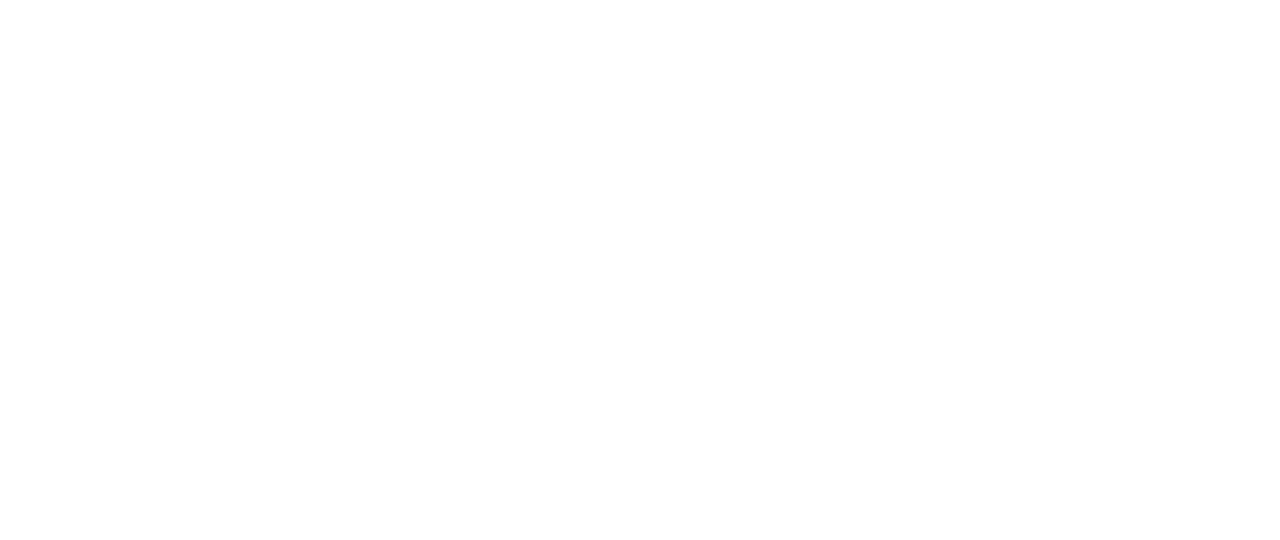
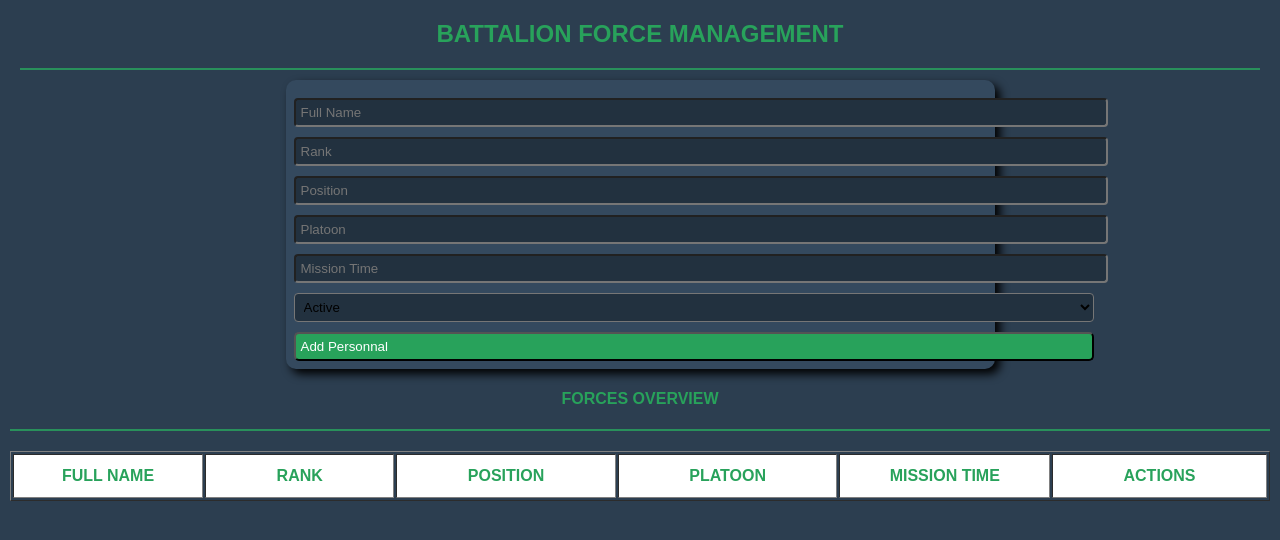
Before and after one commit to MikiLevi/Test-12-09-2, a plain HTML site: page index.html in a window 1280 px wide. Drawn offline with Linux system fonts and the light colour scheme.

Commit message:
html and css

```diff
--- a/index.html
+++ b/index.html
@@ -1,12 +1,60 @@
 <!DOCTYPE html>
 <html lang="en">
+
 <head>
     <meta charset="UTF-8">
     <meta name="viewport" content="width=device-width, initial-scale=1.0">
     <title>Document</title>
-    <link rel="stylesheet" href="">
+    <link rel="stylesheet" href="style.css">
 </head>
+
 <body>
 
+    <header>
+        <div id="title">
+            <h2>BATTALION FORCE MANAGEMENT</h2>
+        </div>
+    </header>
+    <main>
+        <div id="border">
+            <div class="input-au">
+                <input id="name" name="text" placeholder="Full Name" class="input-box">
+                <input id="rank" name="text" placeholder="Rank" class="input-box">
+                <input id="position" name="text" placeholder="Position" class="input-box">
+                <input id="platoon" name="text" placeholder="Platoon" class="input-box">
+                <input id="mission" name="text" placeholder="Mission Time" class="input-box">
+                <select id="select" class="input-box">
+                    <option value="">Active</option>
+                    <option value="">Reserve</option>
+                    <option value="">Retired</option>
+                </select>
+                <button id="add-person" class="input-box" onclick="add()">Add Personnal</button>
+            </div>
+        </div>
+        <div id="h4">
+            <h4>FORCES OVERVIEW</h4>
+        </div>
+        <div class="table-all">
+            <table border="1" class="table">
+                <thead id="thead">
+                    <tr>
+                        <th>FULL NAME</th>
+                        <th>RANK</th>
+                        <th>POSITION</th>
+                        <th>PLATOON</th>
+                        <th>MISSION TIME</th>
+                        <th>ACTIONS</th>
+                    </tr>
+                </thead>
+                <tbody id="tbody">
+                </tbody>
+            </table>
+        </div>
+    </main>
+
+
+    <footer></footer>
+    <script defer src="./script.js"></script>
 </body>
+
 </html>
--- a/script.js
+++ b/script.js
@@ -0,0 +1,16 @@
+const full_name = document.querySelector(`#name`)
+const rank = document.querySelector(`#rank`)
+const position = document.querySelector(`#position`)
+const platoon = document.querySelector(`#platoon`)
+const mission = document.querySelector(`#mission`)
+const select = document.querySelector(`#select`)
+const person = document.querySelector(`add-person`)
+const table = document.querySelector(`.table`)
+const tbody = document.querySelector(`#tbody`)
+
+const nwe_tr = document.createElement(`tr`)
+
+function add(){
+    if
+    tbody.append(nwe_tr)
+}
--- a/style.css
+++ b/style.css
@@ -0,0 +1,80 @@
+body {
+    margin: 10px;
+    background-color: #2C3E50;
+    justify-content: center;
+    text-align: center;
+    font-family: sans-serif;
+}
+
+header {
+    border-bottom: 2px solid #29905B;
+    margin: 10px;
+}
+
+#title {
+    color: #28A25B;
+}
+
+#border {
+    margin: 0 auto;
+    border: none 2px solid;
+    width: 55%;
+    background: #34495E;
+    padding: 8px;
+    border-radius: 10px;
+    box-shadow: 5px 5px 10px black;
+}
+
+.input-box {
+    background-color: #22313F;
+    display: flex;
+    flex-direction: column;
+    margin: 0 auto;
+    width: 800px;
+    margin-top: 10px;
+    border-radius: 4px;
+    padding: 5px;
+}
+
+#add-person {
+    color: white;
+    background: #28A25B;
+    size: 2%;
+    padding: 5px;
+    border-radius: 5px;
+    cursor: pointer;
+
+}
+
+#person {
+    color: white;
+    background-color: white;
+}
+
+option {
+    color: white;
+}
+
+#h4 {
+    background-color: #2C3E50;
+    color: #28A25B;
+    justify-content: end;
+    border-bottom: 2px solid #29905B;
+}
+
+.table-all {
+    width: 100%;
+    border-collapse: collapse;
+    margin-top: 20px;
+}
+
+th {
+    width: 3%;
+    padding: 12px;
+    background-color: white;
+    color: #28A25B;
+    text-align: center;
+    vertical-align: middle;
+    text-align: center;
+    margin: 15px 10px 20px 0;
+}
```
